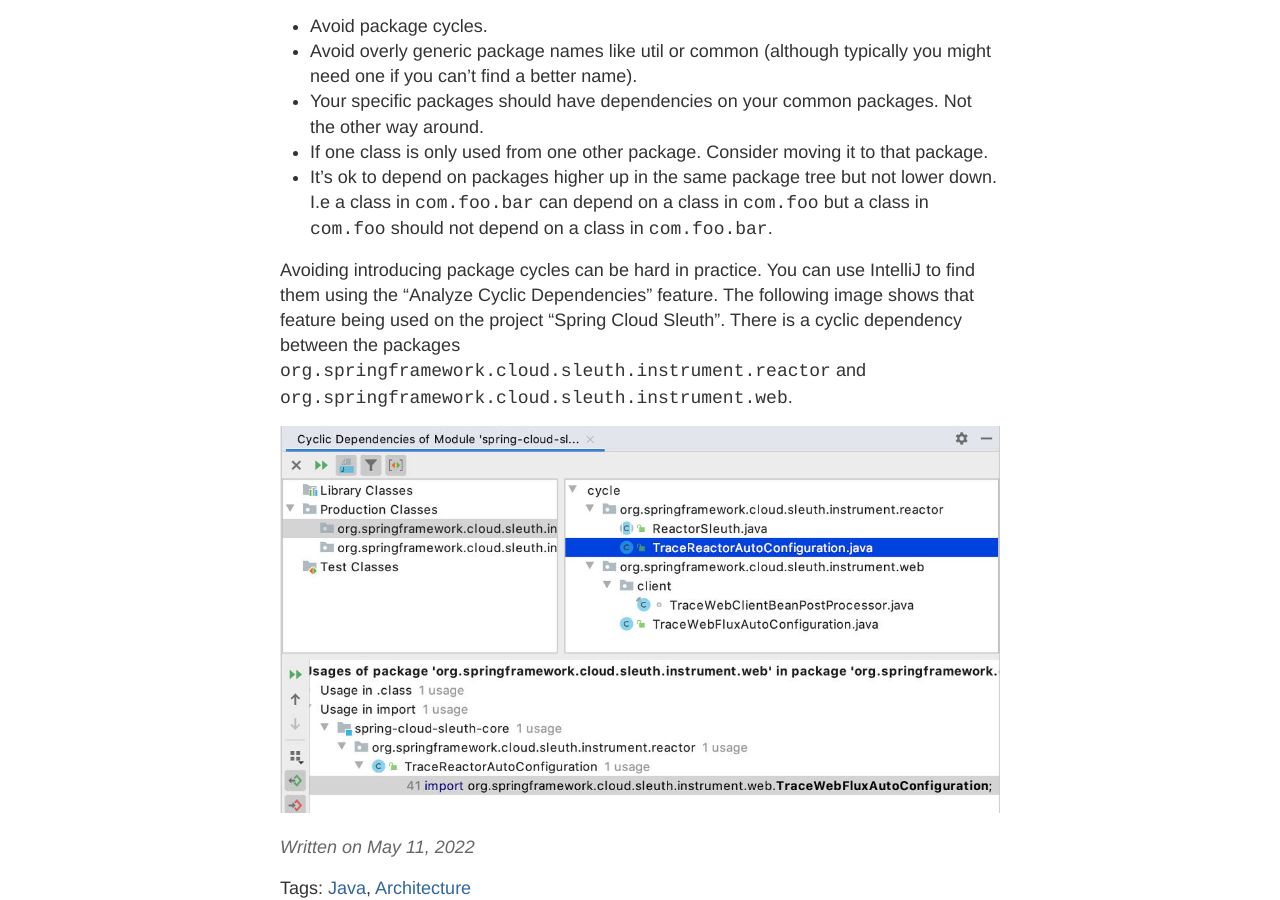
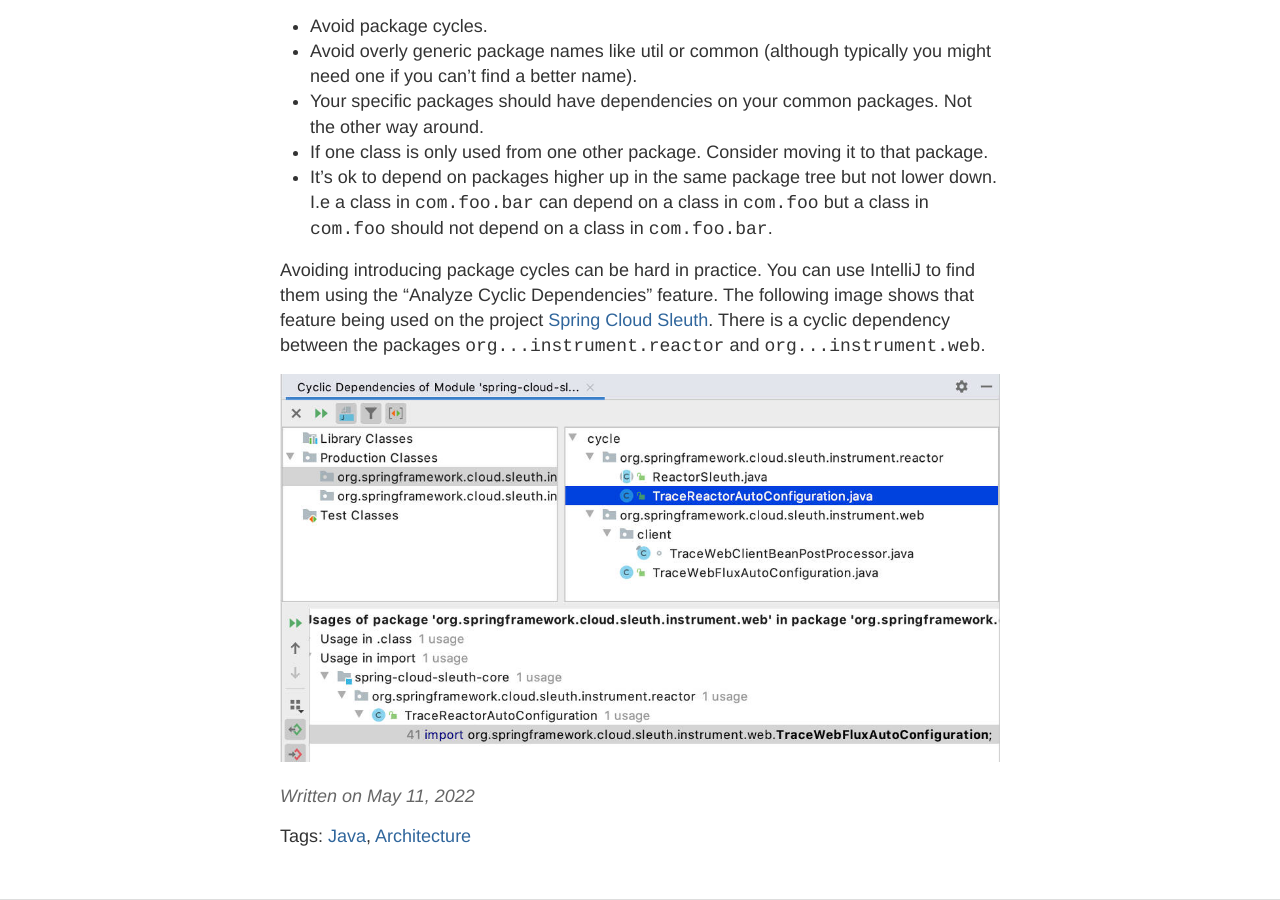
Before and after one commit to plilja/plilja.github.io, a Jekyll site: the page built from _posts/2022-05-11-package-structure.md, in a window 1280 px wide and 900 px high, scrolled down 962 px. Built offline with Jekyll 4.4.1, drawn with Linux system fonts in a browser that asks for light colours.

Commit message:
Update post

```diff
--- a/_posts/2022-05-11-package-structure.md
+++ b/_posts/2022-05-11-package-structure.md
@@ -52,8 +52,8 @@
 
 Avoiding introducing package cycles can be hard in practice. You can use IntelliJ to find
 them using the "Analyze Cyclic Dependencies" feature. The following image shows
-that feature being used on the project "Spring Cloud Sleuth". There is a cyclic dependency
-between the packages `org.springframework.cloud.sleuth.instrument.reactor` and
-`org.springframework.cloud.sleuth.instrument.web`.
+that feature being used on the project [Spring Cloud Sleuth](https://spring.io/projects/spring-cloud-sleuth). There is a cyclic dependency
+between the packages `org...instrument.reactor` and
+`org...instrument.web`.
 
 ![Cyclic dependencies](/images/idea-cyclic-dependencies.jpg "Idea Analyze Cyclic Dependencies")
```
